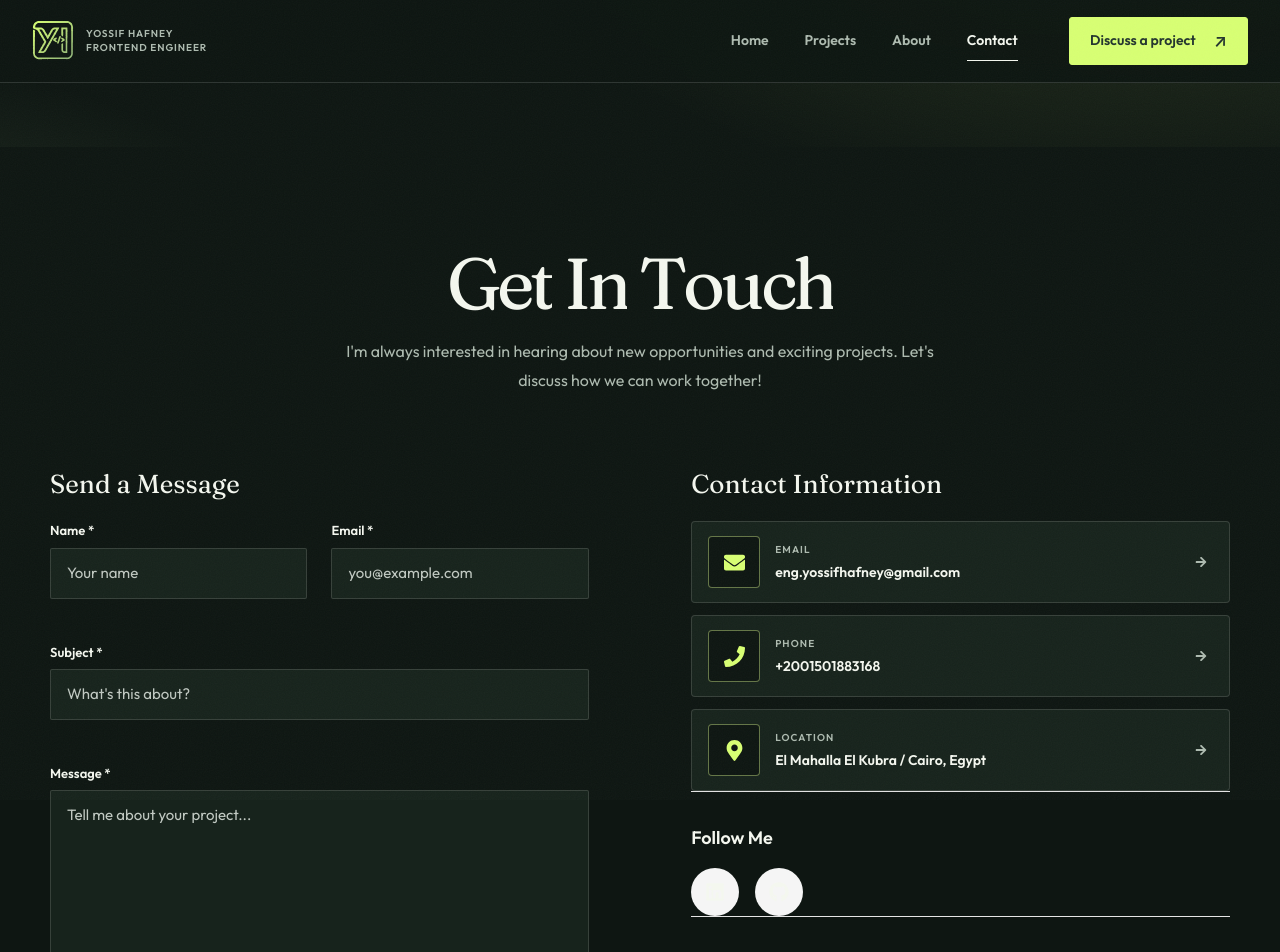
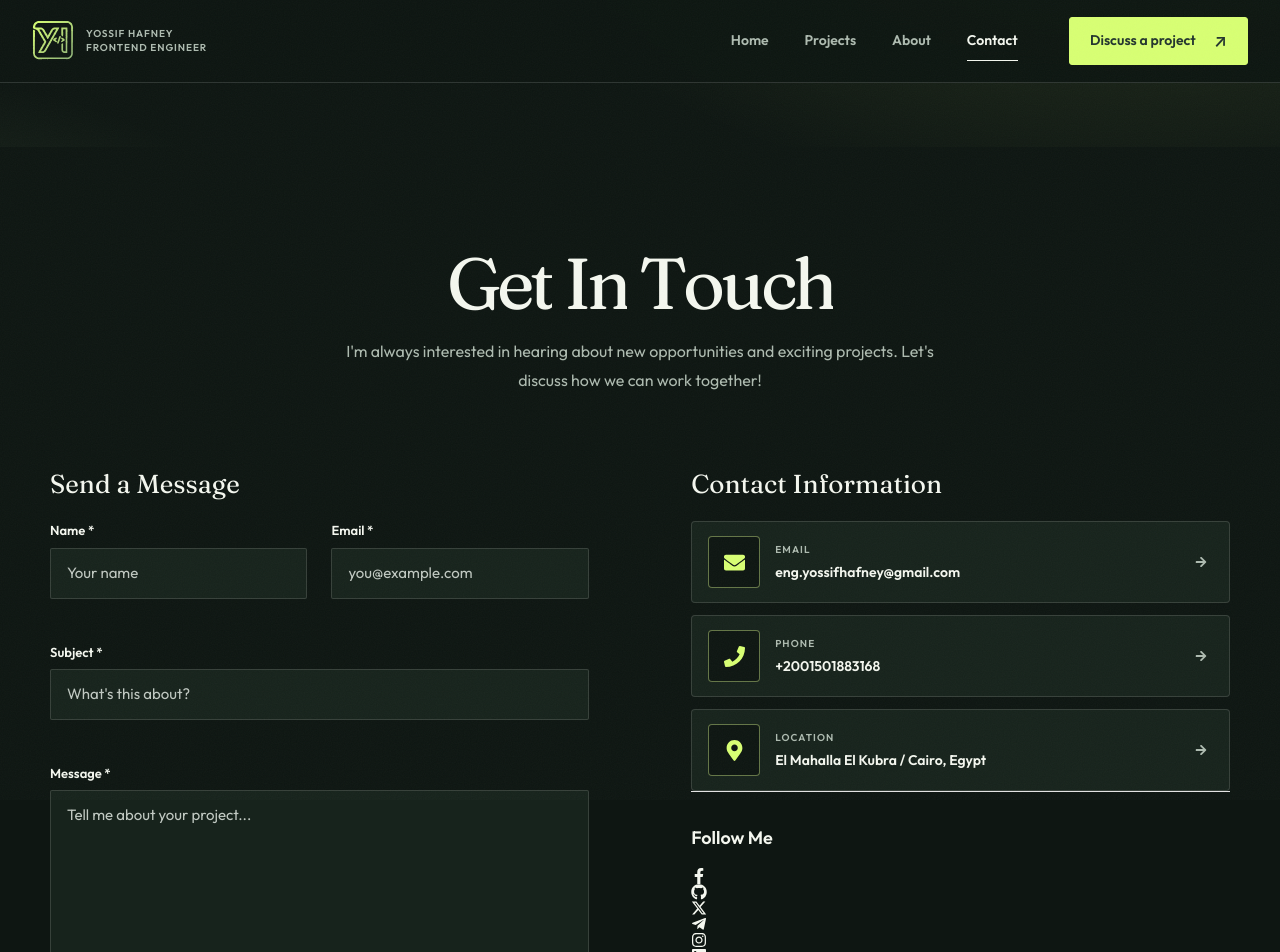
Before and after one commit to Yossif-Hafney/My_Portfolio_V2, a React (Vite) app: page /contact in a window 1280 px wide. Shown: the top 952 px of the page. Built offline with nearby package versions, Linux system fonts and the light colour scheme.

Commit message:
feat: Integrate SocialLinkList component into Contact section for social links display

```diff
--- a/src/Components/Contact.tsx
+++ b/src/Components/Contact.tsx
@@ -1,6 +1,7 @@
 import { useRef, useState } from "react";
-import { FaArrowRight, FaEnvelope, FaPhone, FaMapMarkerAlt, FaLinkedin, FaGithub } from "react-icons/fa";
+import { FaArrowRight, FaEnvelope, FaPhone, FaMapMarkerAlt } from "react-icons/fa";
 import { Link } from '@tanstack/react-router';
+import { SocialLinkList } from './SocialLinks'
 import { profile } from '../data/portfolio'
 import { useScrollReveal } from '../hooks/useScrollReveal'
 
@@ -50,11 +51,6 @@ export default function Contact() {
       value: profile.location,
       href: "https://www.google.com/maps/search/?api=1&query=El+Mahalla+El+Kubra%2C+Cairo%2C+Egypt",
     },
-  ];
-
-  const socialLinks = [
-    { icon: FaLinkedin, href: profile.linkedin, label: "LinkedIn" },
-    { icon: FaGithub, href: profile.github, label: "GitHub" },
   ];
 
   return (
@@ -188,24 +184,11 @@ export default function Contact() {
               <h4 className="text-lg font-semibold text-neutral-900 dark:text-white mb-4">
                 Follow Me
               </h4>
-              <div className="flex gap-4">
-                {socialLinks.map(({ icon: Icon, href, label }) => (
-                  <a
-                    key={label}
-                    href={href}
-                    target="_blank"
-                    rel="noopener noreferrer"
-                    className="inline-flex items-center justify-center w-12 h-12 rounded-full bg-neutral-100 dark:bg-neutral-800 text-neutral-600 dark:text-neutral-400 hover:bg-blue-100 dark:hover:bg-blue-900 hover:text-blue-600 dark:hover:text-blue-400 transition-all duration-200"
-                    aria-label={label}
-                  >
-                    <Icon className="w-5 h-5" />
-                  </a>
-                ))}
-              </div>
+              <SocialLinkList className="contact-socials" linkClassName="contact-social-link" />
             </div>
 
             {/* Availability */}
-            <div className="pt-8 border-t border-neutral-200 dark:border-neutral-700">
+            <div className="pt-8">
               <h4 className="text-lg font-semibold text-neutral-900 dark:text-white mb-4">
                 Availability
               </h4>
```
